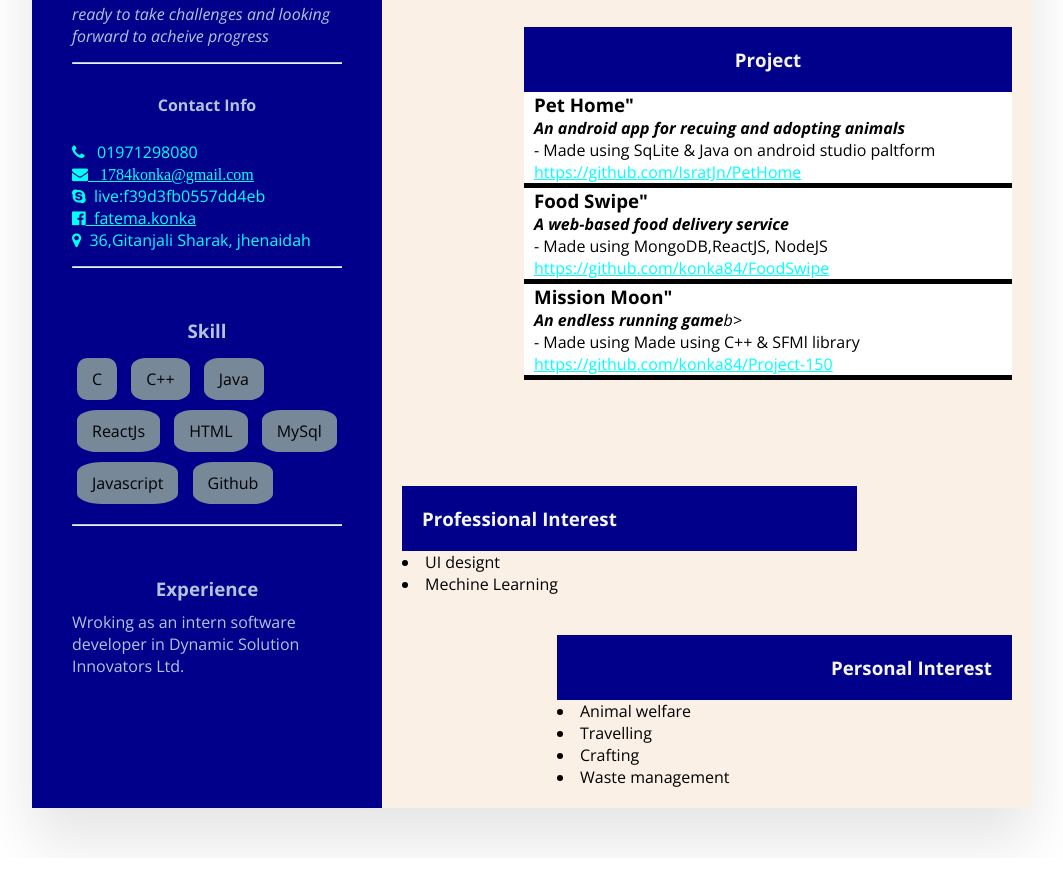
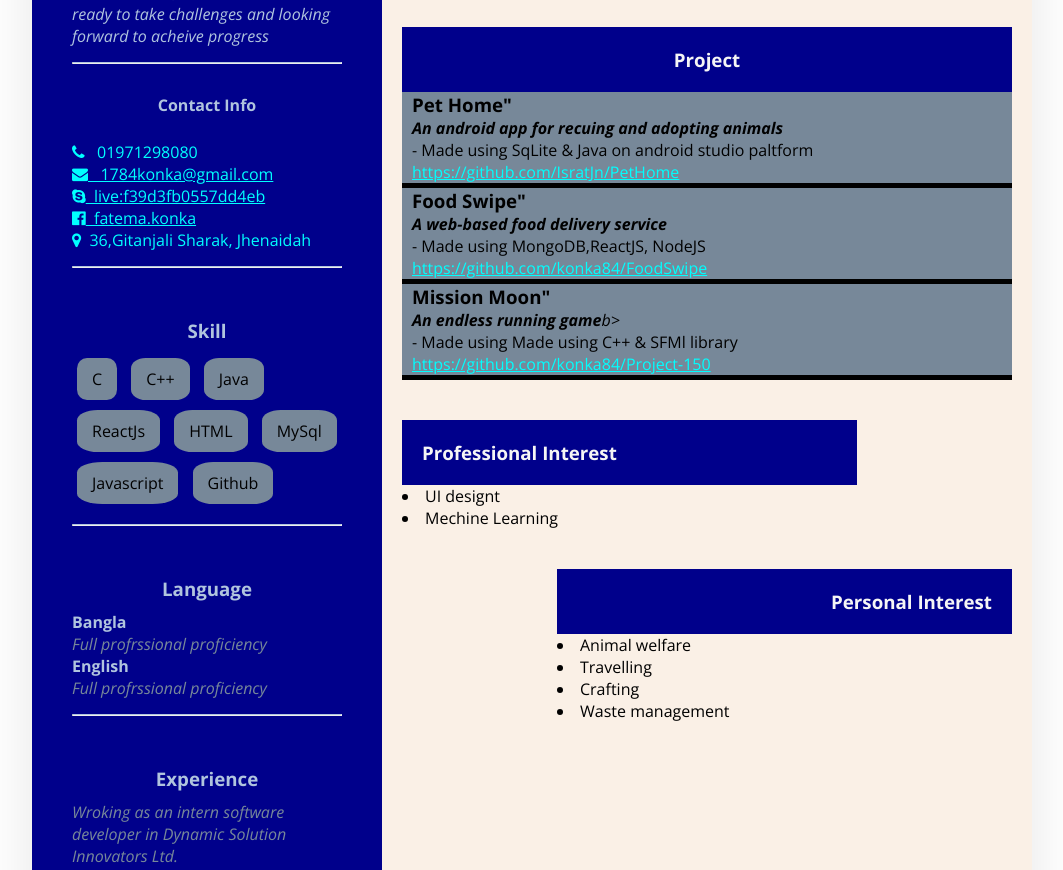
Before and after one commit to konka84/konka84.github.io, a plain HTML site: page index.html in a window 1280 px wide. Shown: the part 408-1278 px from the top of the page, without its empty margins (108-1171 px from the left). Drawn offline with nearby package versions, Linux system fonts and the light colour scheme.

Commit message:
Add files via upload

```diff
--- a/css/style.css
+++ b/css/style.css
@@ -182,8 +182,8 @@ a{
     background-color:darkblue;
     padding: 20px;
     color: whitesmoke;
-    align-self: flex-end;
-    width: 80%;
+
+    width: 100%;
 
 }
 .projectbx{
@@ -194,7 +194,7 @@ a{
 .projectitem{
     width: 100%;
     margin: 0px;
-    background-color:white;
+    background-color:lightslategray;
     display: flex;
    flex-direction: column;
     border-width: 0px;
@@ -202,8 +202,8 @@ a{
     border-color: black;
     border-style:solid;
     padding-left: 10px;
-    width: 80%;
-    align-self: flex-end;
+    width: 100%;
+
 
 }
 .perintbx{
@@ -287,12 +287,28 @@ clear: both;
     margin-top: 40px;
 }
 .ex{
-    color:lightsteelblue;
+    color:lightslategray;
+    font-style: italic;
 }
 .about{
     font-style: italic;
     color: lightsteelblue;
 }
+.language{
+    text-align: center;
+
+    padding: 10px;
+    color: lightsteelblue;
+    margin-top: 40px;
+}
+.ltag{
+    font-style: italic;
+    color: lightslategray;
+}
+.ltype{
+    color: lightsteelblue;
+
+}
 @media screen and (max-width: 950px) {
 
 }
--- a/index.html
+++ b/index.html
@@ -25,10 +25,10 @@
                 <h4 class="contacttitle">Contact Info</h4>
                 <div class="item">
                  <div class><i class="fa fa-phone"></i> &nbsp 01971298080</div>
-                 <div><a href="1784konka@gmail.com"<i class="fa fa-envelope"> </i> &nbsp 1784konka@gmail.com</a></div>
-                 <div><a href="live:f39d3fb0557dd4eb" ></a><i class="fa fa-skype"> </i> &nbsplive:f39d3fb0557dd4eb</a></div>
+                 <div><a href="1784konka@gmail.com"><i class="fa fa-envelope"> </i> &nbsp 1784konka@gmail.com</a></div>
+                 <div><a href="live:f39d3fb0557dd4eb" ><i class="fa fa-skype"> </i> &nbsplive:f39d3fb0557dd4eb</a></div>
                  <div><a href="https://www.facebook.com/fatema.konka"><i class="fa fa-facebook-official"> </i> &nbspfatema.konka</a></div>
-                 <div><i class="fa fa-map-marker"> </i> &nbsp36,Gitanjali Sharak, jhenaidah</div>
+                 <div><i class="fa fa-map-marker"> </i> &nbsp36,Gitanjali Sharak, Jhenaidah</div>
                 </div>
                 <hr class="space">
 
@@ -47,7 +47,15 @@
             <div class="skillbx">Github</div>
 
             <hr class="space">
+        <h3 class ="language">Language</h3>
 
+        <h4 class="ltype">Bangla</h4>
+        <p class="ltag">Full profrssional proficiency</p>
+
+        <h4 class="ltype">English</h4>
+        <p class="ltag">Full profrssional proficiency</p>
+
+        <hr class="space">
             <!-- experience -->
             <h3 class= "experience"> Experience</h3>
             <p class= "ex"> Wroking as an intern software developer in Dynamic Solution Innovators Ltd.</p>
```
